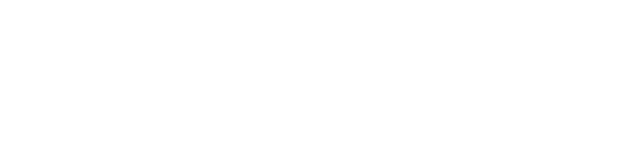
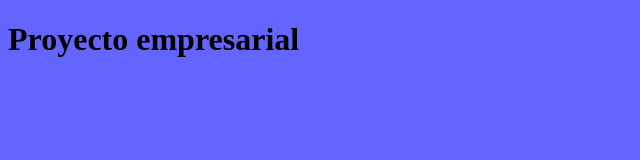
Before and after one commit to yilberjavier/CursoGit, a plain HTML site: page index.html in a window 1280 px wide. Shown: the whole page, without its empty margins (0-640 px from the left). Drawn offline with Linux system fonts and the light colour scheme.

Commit message:
Titulo y fondo del body

```diff
--- /dev/null
+++ b/css/estilos.css
@@ -0,0 +1,4 @@
+
+body{
+    background-color: rgb(100, 100, 255);
+}
--- a/index.html
+++ b/index.html
@@ -4,9 +4,12 @@
     <meta charset="UTF-8">
     <meta http-equiv="X-UA-Compatible" content="IE=edge">
     <meta name="viewport" content="width=device-width, initial-scale=1.0">
-    <title>Document</title>
+    <title>Git project</title>
+    <link rel="stylesheet" href="css/estilos.css">
 </head>
 <body>
 
+    <h1>Proyecto empresarial</h1>
+
 </body>
 </html>
```
Also changed, not shown: js/scrip.js (added).
